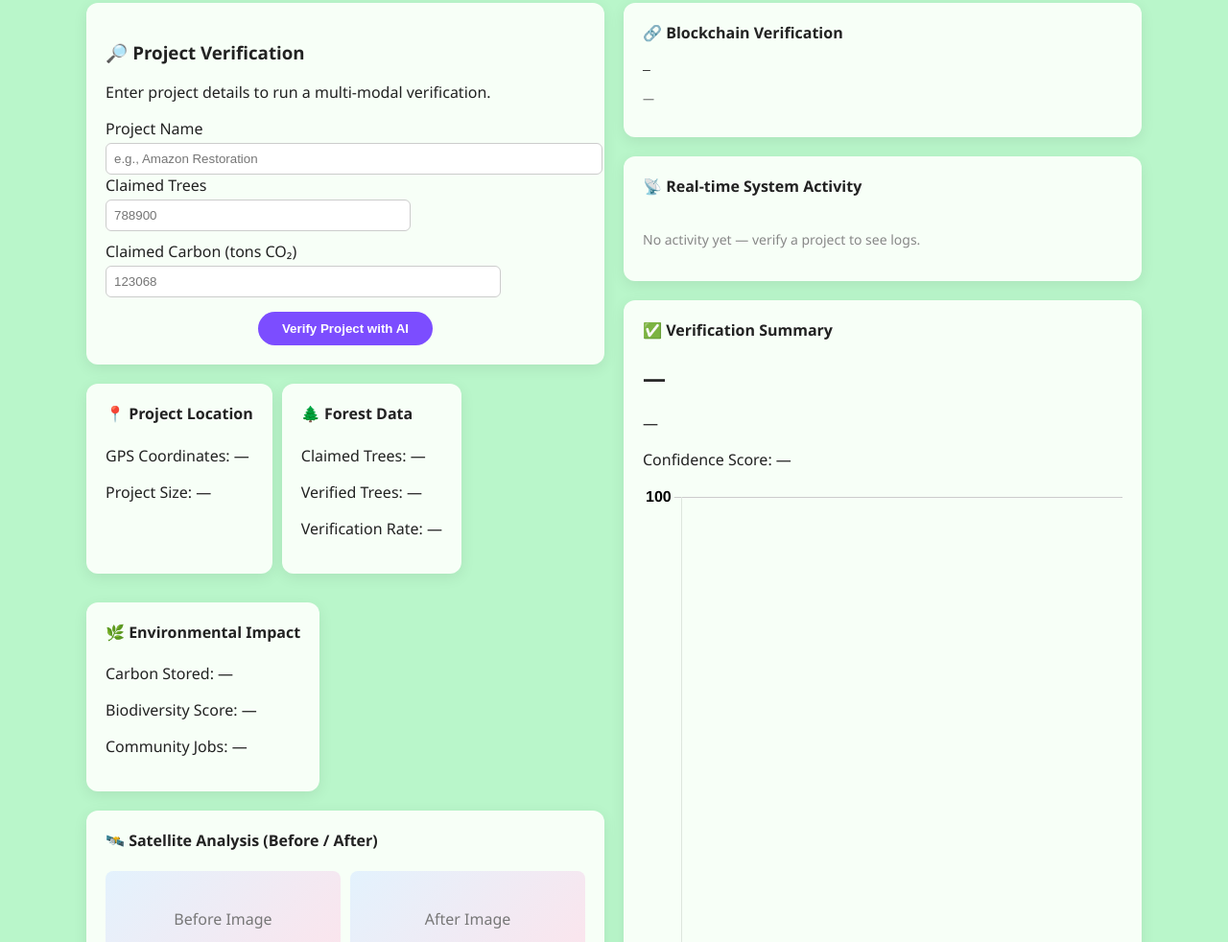
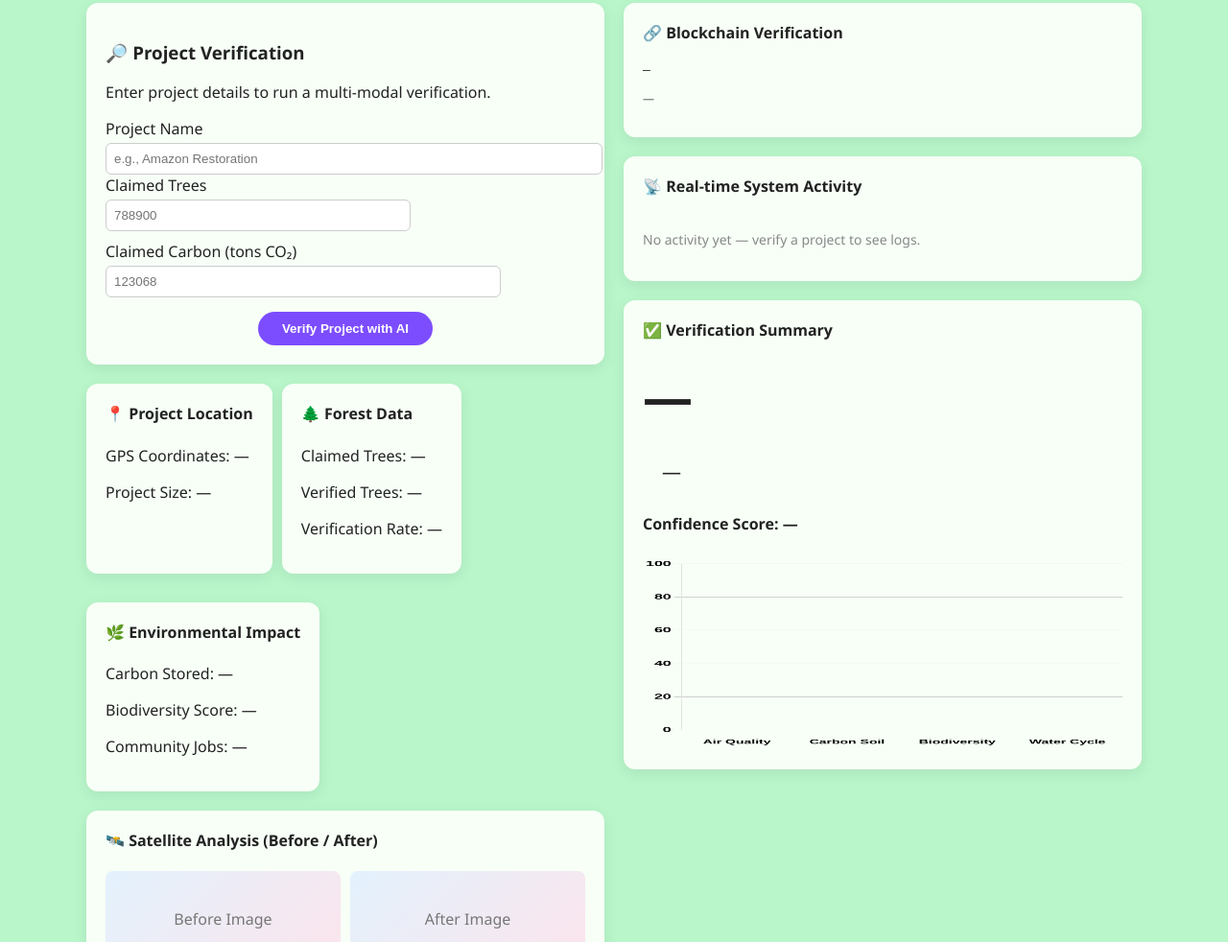
Before and after one commit to Ishitas06/CARBONX, a plain HTML site: page dashboard.html in a window 1280 px wide. Shown: the part 298-1280 px from the top of the page at 96% size. Drawn offline with nearby package versions, Linux system fonts and the light colour scheme.

Commit message:
Update dashboard.css

```diff
--- a/dashboard.css
+++ b/dashboard.css
@@ -142,33 +142,28 @@ input {
   font-size: 14px;
 }
 
-/* === Bar Chart === */
-.bar-chart {
-  display: flex;
-  justify-content: space-between;
-  align-items: flex-end;
-  height: 300px;
-  background: #f7faf8;
-  border-radius: 10px;
-  padding: 20px;
-  margin-top: 25px;
+/* === Bar Chart Styling === */
+
+.summary h2 {
+  font-size: 52px !important;
+  font-weight: 800;
+  margin: 12px 0;
 }
 
-.bar {
-  text-align: center;
-  width: 18%;
-  position: relative;
+#verifiedBadge {
+  font-size: 20px !important;
+  padding: 10px 20px !important;
+  letter-spacing: 1px;
 }
 
-.bar-fill {
-  background: linear-gradient(180deg, #66bb6a, #43a047);
-  width: 100%;
-  border-radius: 6px 6px 0 0;
-  transition: height 0.6s ease,
+#confidence {
+  font-size: 16px !important;
+  font-weight: 600;
+  margin: 12px 0 !important;
 }
 
-.label {
-  margin-top: 8px;
-  font-size: 14px;
-  color: #444;
+/* CHART: BIGGER LABELS & TICKS */
+#riskChart {
+  height: 200px !important;
+  margin-top: 25px !important;
 }
```
